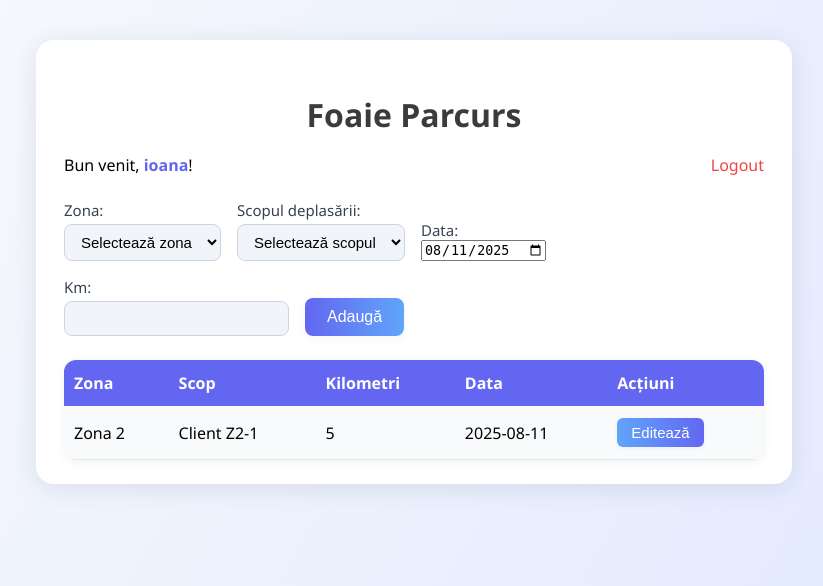
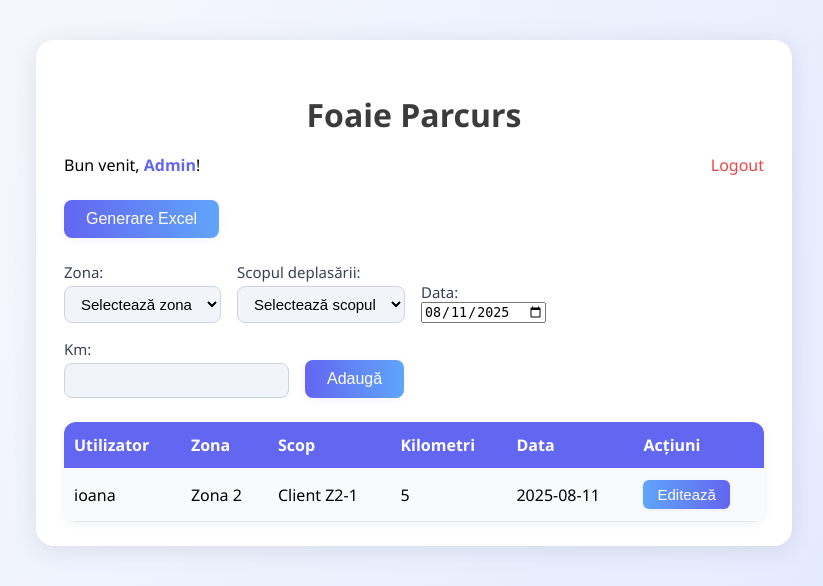
Before and after one commit to ioanadicu/FoaieParcurs, a Flask app: page / in a window 1280 px wide. Shown: the top 586 px of the page, without its empty margins (226-1049 px from the left). Run offline with Flask 3, Linux system fonts and the light colour scheme; a user stored in the database is signed in; data comes from the database, SQL or seed files in the repository.

Commit message:
feat: Admin can see names

```diff
--- a/app.py
+++ b/app.py
@@ -1,9 +1,9 @@
-
-
 from flask import Flask, render_template, request, redirect, url_for, session, flash
 import sqlite3
 import os
 from werkzeug.security import generate_password_hash, check_password_hash
+import pandas as pd
+from flask import send_file
 
 app = Flask(__name__)
 app.secret_key = 'supersecretkey'  # schimbă cu ceva mai sigur în producție
@@ -154,12 +154,28 @@
     c = conn.cursor()
     if username == 'Admin':
         c.execute('SELECT * FROM parcurs')
+        export_btn = True
     else:
         c.execute('SELECT * FROM parcurs WHERE username=?', (username,))
+        export_btn = False
     rows = c.fetchall()
     conn.close()
     today = datetime.date.today().isoformat()
-    return render_template('index.html', rows=rows, username=username, today=today)
+    return render_template('index.html', rows=rows, username=username, today=today, export_btn=export_btn)
+
+# Export Excel pentru admin
+@app.route('/export')
+def export():
+    if 'username' not in session or session['username'] != 'Admin':
+        return redirect(url_for('index'))
+    conn = sqlite3.connect(DB_NAME)
+    df = pd.read_sql_query('SELECT * FROM parcurs', conn)
+    conn.close()
+    # Reordonez coloanele pentru export
+    df = df[['username', 'zona', 'scop', 'km', 'data']]
+    file_path = 'foaie_parcurs.xlsx'
+    df.to_excel(file_path, index=False)
+    return send_file(file_path, as_attachment=True)
 
 @app.route('/edit/<int:id>', methods=['GET', 'POST'])
 def edit(id):
--- /dev/null
+++ b/requirements.txt
@@ -0,0 +1,4 @@
+flask
+werkzeug
+pandas
+openpyxl
--- a/templates/index.html
+++ b/templates/index.html
@@ -139,6 +139,11 @@
             <span>Bun venit, <strong>{{ username }}</strong>!</span>
             <a href="/logout">Logout</a>
         </div>
+        {% if export_btn %}
+        <form method="get" action="/export" style="margin-bottom: 16px;">
+            <button type="submit" style="background:linear-gradient(90deg,#6366f1 0%,#60a5fa 100%);color:#fff;border:none;border-radius:8px;padding:10px 22px;font-size:16px;font-weight:500;cursor:pointer;box-shadow:0 2px 8px rgba(99,102,241,0.08);transition:background 0.2s;margin-bottom:8px;">Generare Excel</button>
+        </form>
+        {% endif %}
         <form method="post">
             <label>Zona:
                 <select name="zona" id="zona-select" required>
```
Also changed, not shown: 1 other file.
